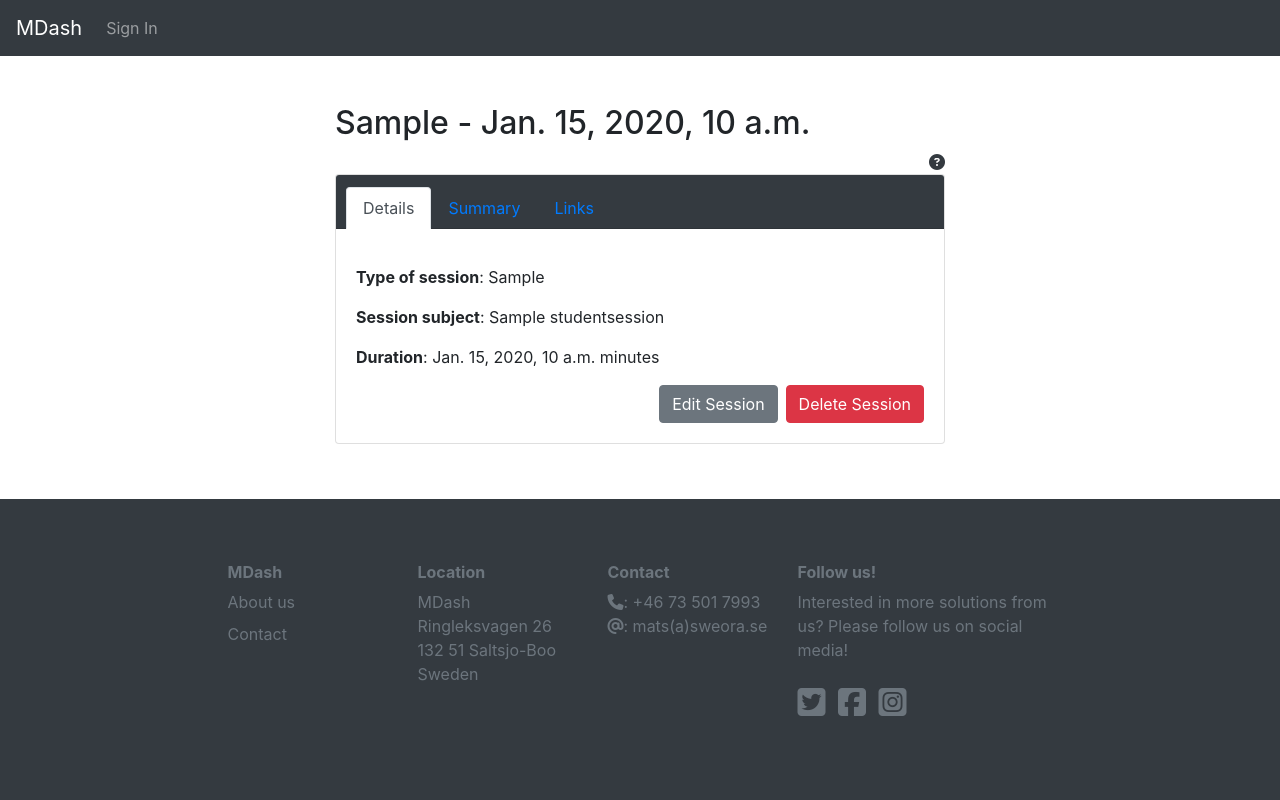
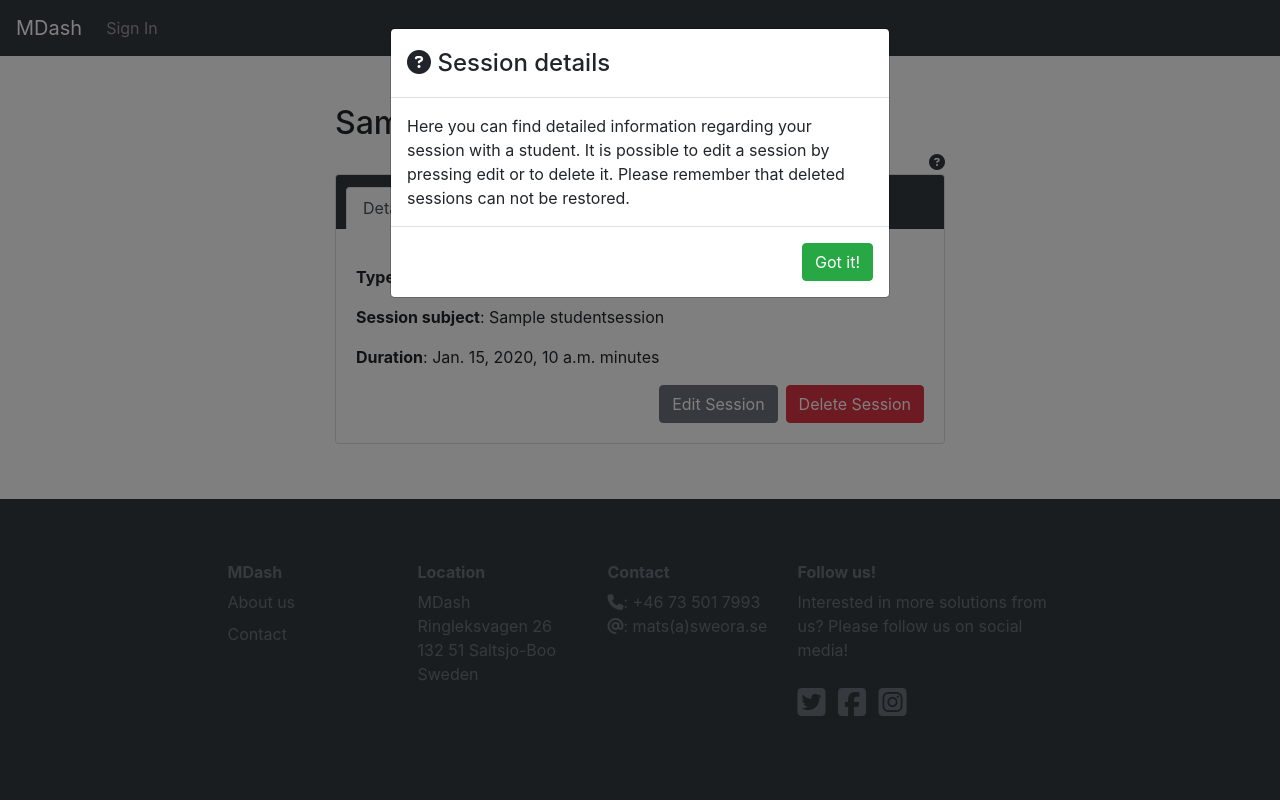
Before and after one commit to Pelikantapeten/p4-ms-dashboard, a Django app: template templates/session_detail.html in a window 1280 px wide, after a click that opens the changed part. Run offline with Django 3.2, Linux system fonts and the light colour scheme; the template is opened without the code that fills it: most values are stand-ins (such as "Sample title", 1, 10 or a date in 2020); data that the repository does not hold is empty; parts of the project's set-up code (start-up, migrations or seed data) failed here and were passed over; some libraries are stand-ins or nearby versions.

Commit message:
Add information modal in session_detail

```diff
--- a/templates/session_detail.html
+++ b/templates/session_detail.html
@@ -44,5 +44,26 @@
     </div>
   </div>
 </div>
+<!-- Information Modal with user instructions -->
+<div class="modal fade" id="helpModal">
+    <div class="modal-dialog">
+      <div class="modal-content">
+        <!-- Help Modal Header -->
+        <div class="modal-header">
+          <h4 class="modal-title"><i class="fa-solid fa-circle-question"></i> Session details</h4>
+        </div>
+        <!-- Help Modal body -->
+        <div class="modal-body">
+          Here you can find detailed information regarding your session with a student.
+          It is possible to edit a session by pressing edit or to delete it.
+          Please remember that deleted sessions can not be restored.
+        </div>
+        <!-- Help Modal footer -->
+        <div class="modal-footer">
+        <button type="button" class="btn btn-success" data-dismiss="modal">Got it!</button>
+        </div>
+      </div>
+    </div>
+  </div>
 
 {% endblock content %}
```
